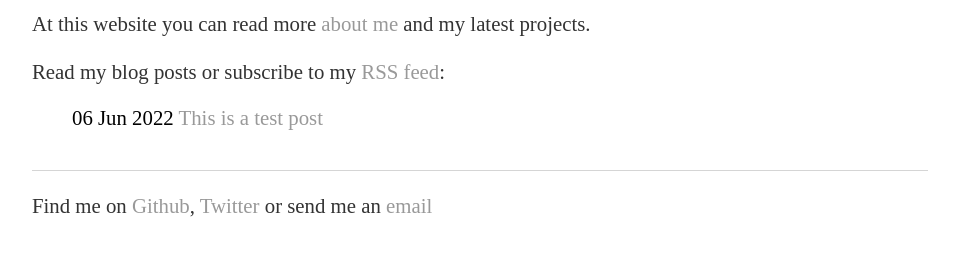
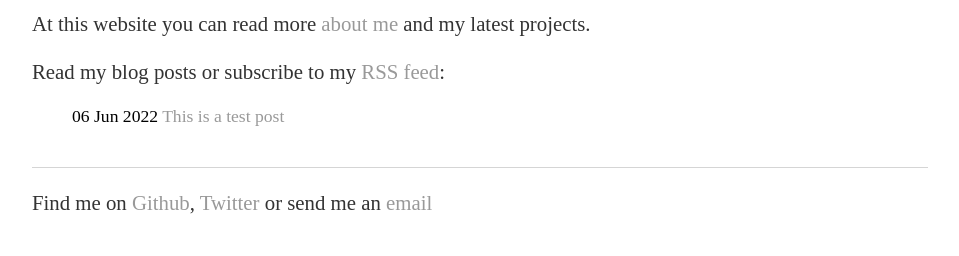
Before and after one commit to zavalyshyn/zavalyshyn.github.io, a Jekyll site: the page built from index.html, in a window 1280 px wide. Shown: the part 262-518 px from the top of the page, without its empty margins (160-1119 px from the left). Built offline with Jekyll 4.4.1, drawn with Linux system fonts in a browser that asks for light colours.

Commit message:
Fixed text font

```diff
--- a/css/main.css
+++ b/css/main.css
@@ -35,7 +35,7 @@ footer {
 
 ul.posts {
     margin: 20px auto 40px;
-    font-size: 1.3em;
+    font-size: 1.1em;
 }
 
 ul.posts li {
```
